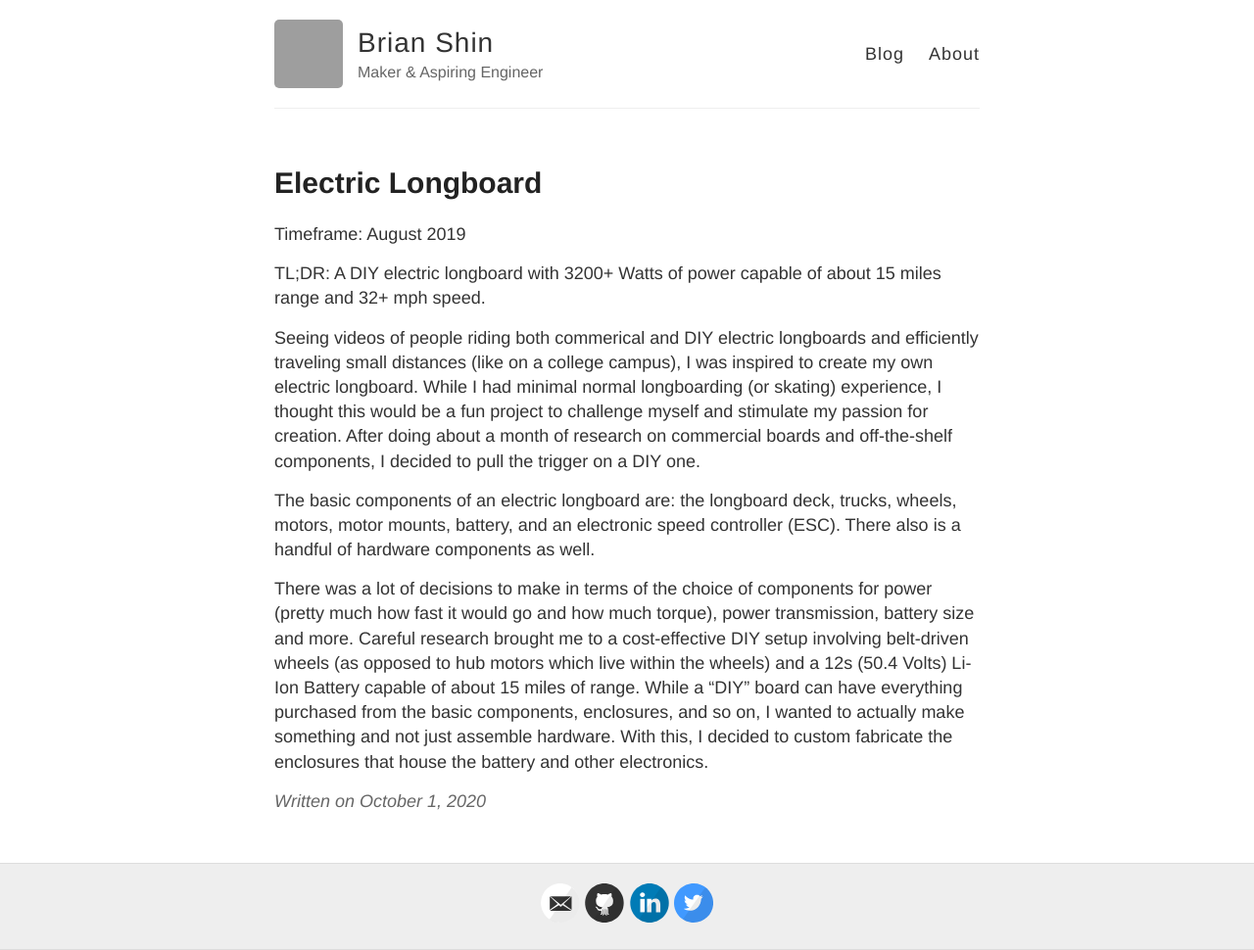
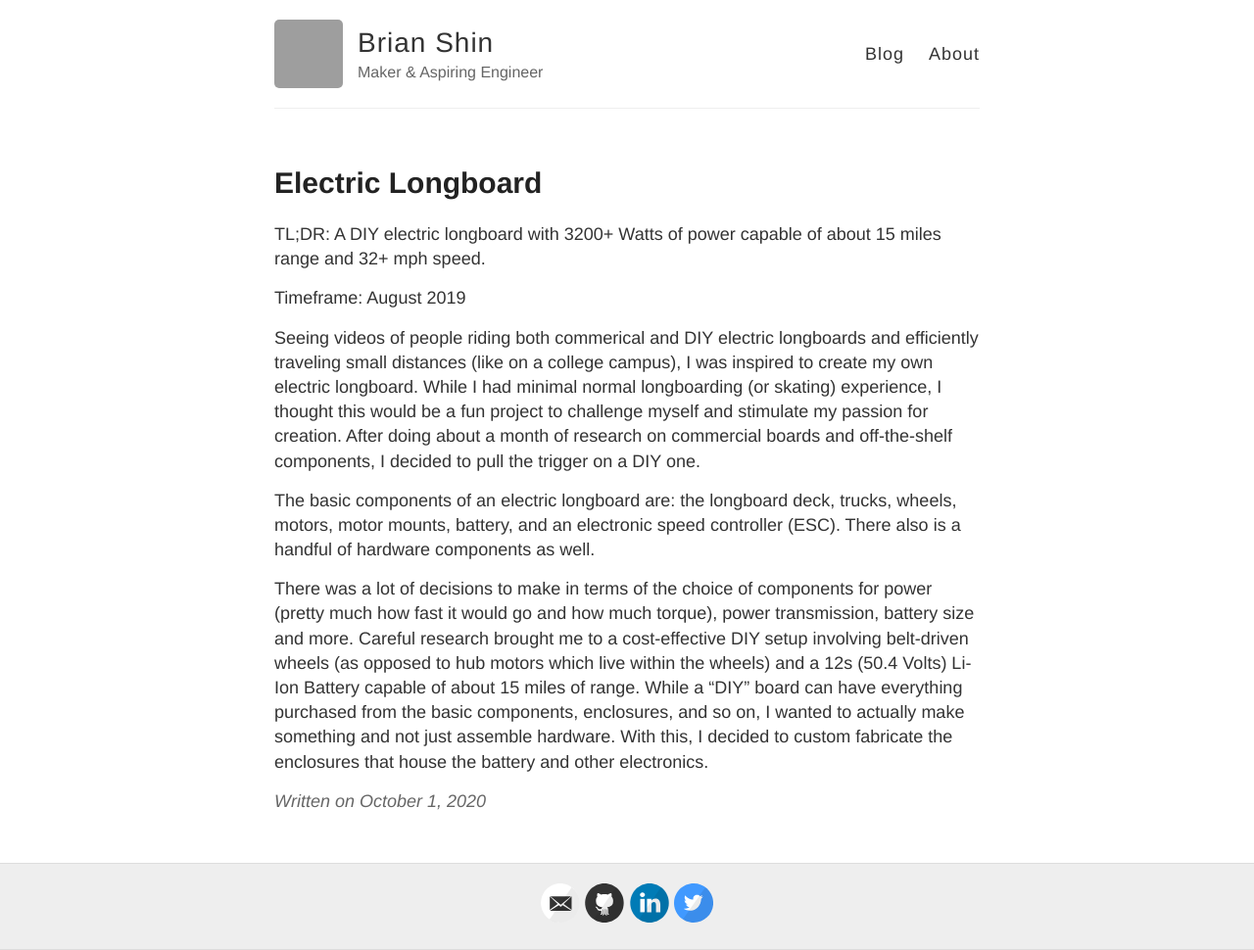
Before and after one commit to bshin100/bshin100.github.io, a Jekyll site: the page built from _posts/2020-10-1-Electric-Longboard.md, in a window 1280 px wide. Shown: the whole page at 98% size. Built offline with Jekyll 4.4.1, drawn with Linux system fonts in a browser that asks for light colours; grey boxes are pictures that could not be loaded.

Commit message:
Slight reformatting

```diff
--- a/_posts/2020-10-1-Electric-Longboard.md
+++ b/_posts/2020-10-1-Electric-Longboard.md
@@ -3,9 +3,9 @@ layout: post
 title: Electric Longboard
 ---
 
+TL;DR: A DIY electric longboard with 3200+ Watts of power capable of about 15 miles range and 32+ mph speed.
+
 Timeframe: August 2019
-
-TL;DR: A DIY electric longboard with 3200+ Watts of power capable of about 15 miles range and 32+ mph speed.
 
 Seeing videos of people riding both commerical and DIY electric longboards and efficiently traveling small distances (like on a college campus), I was inspired to create my own electric longboard. While I had minimal normal longboarding (or skating) experience, I thought this would be a fun project to challenge myself and stimulate my passion for creation. After doing about a month of research on commercial boards and off-the-shelf components, I decided to pull the trigger on a DIY one.
 
```
